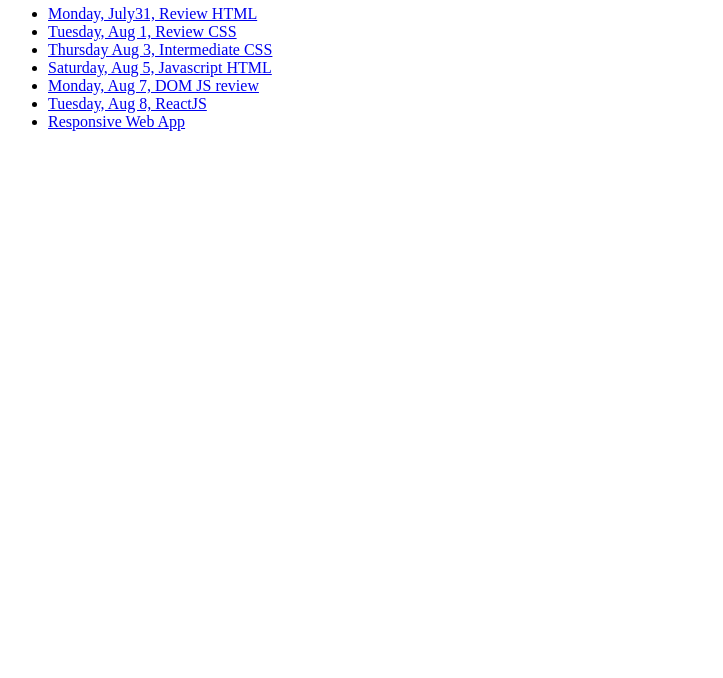
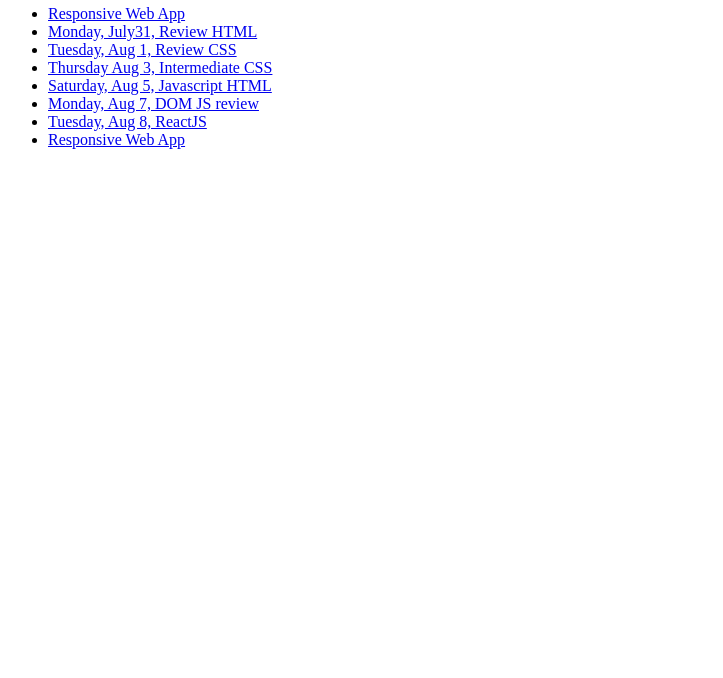
Before and after one commit to Tsering-Lama/Tsering-Lama.github.io, a plain HTML site: page index.html in a window 1280 px wide. Shown: the part 122-800 px from the top of the page, without its empty margins (0-723 px from the left). Drawn offline with Linux system fonts and the light colour scheme.

Commit message:
Update index.html

```diff
--- a/index.html
+++ b/index.html
@@ -11,6 +11,10 @@
     <h2>Tsering Lama</h2>
 
 <ul>
+
+    <li>
+        <a href="responsiveWebApp/index.html"> Responsive Web App</a>
+    </li>
     <li>
         <a href="day1_July31/day1.html">Monday, July31, Review HTML</a>
     </li>
@@ -33,6 +37,7 @@
         <a href="responsiveWebApp/index.html"> Responsive Web App</a>
     </li>
 
+
 </ul>
 </body>
 </html>
```
